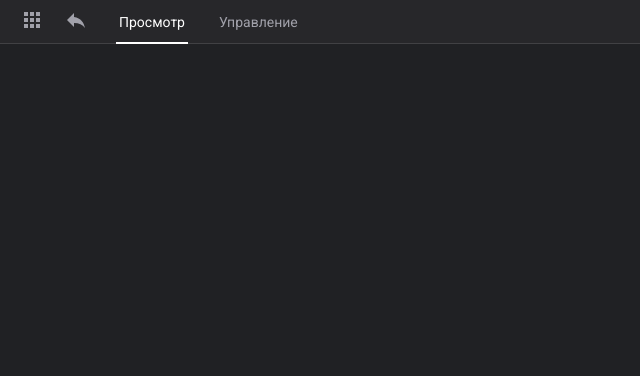
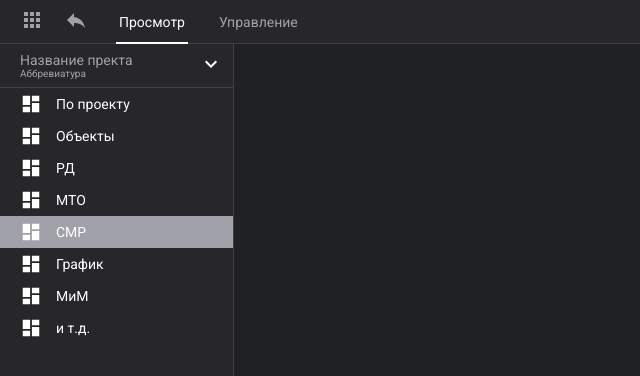
Before and after one commit to DevCoderGod/sws, a React (Create React App) app: page / in a window 1280 px wide. Shown: the top 376 px of the page, without its empty margins (0-640 px from the left). Built offline with nearby package versions, Linux system fonts and the light colour scheme.

Commit message:
add Navbar

```diff
--- a/src/App.module.scss
+++ b/src/App.module.scss
@@ -5,3 +5,8 @@
 	display: flex;
 	flex-direction: column;
 }
+
+.main {
+	flex-grow: 1;
+	display: flex;
+}
--- a/src/App.tsx
+++ b/src/App.tsx
@@ -1,11 +1,15 @@
 import React from 'react';
 import S from './App.module.scss';
 import { Header } from './components/Header'
+import { Navbar } from './components/Navbar'
 
 function App() {
   return (
     <div className={S.App}>
 		<Header/>
+		<div className={S.main}>
+			<Navbar/>
+		</div>
     </div>
   );
 }
--- /dev/null
+++ b/src/components/Navbar/Button.tsx
@@ -0,0 +1,18 @@
+import React from 'react'
+import S from './Navbar.module.scss'
+import cn from "classnames"
+import {Icon} from '../../icons'
+
+interface IProps {
+	title:string
+	active:boolean
+}
+
+export function Button(props:IProps) {
+	return (
+		<div className={cn(S.button, props.active && S.button_active)}>
+			<div className={S.icon}>{<Icon name='navPoint'/>}</div>
+			<div className={S.title}>{props.title}</div>
+		</div>
+	)
+}
--- /dev/null
+++ b/src/components/Navbar/Header.tsx
@@ -0,0 +1,15 @@
+import React from 'react'
+import S from './Navbar.module.scss'
+import {Icon} from '../../icons'
+
+export function Header() {
+	return (
+		<div className={S.header}>
+			<div className={S.title}>
+				<span>Название пректа</span>
+				<span className={S.subtitle}>Аббревиатура</span>
+			</div>
+			<div className={S.icon}><Icon name='v'/></div>
+		</div>
+	)
+}
--- /dev/null
+++ b/src/components/Navbar/Menu.tsx
@@ -0,0 +1,28 @@
+import React from 'react'
+import { Button } from './Button'
+
+const list = [
+	'По проекту',
+	'Объекты',
+	'РД',
+	'МТО',
+	'СМР',
+	'График',
+	'МиМ',
+	'и т.д.',
+]
+
+const active = 'СМР'
+
+export function Menu() {
+	return (
+		<>
+			{list.map((item) => {
+				return <Button
+					title = {item}
+					active = {item === active}
+				/>
+			})}
+		</>
+	)
+}
--- /dev/null
+++ b/src/components/Navbar/Navbar.module.scss
@@ -0,0 +1,48 @@
+.navbar {
+	width: 234px;
+	background-color: var(--background-color2);
+	border-right: 1px solid var(--border-color1);
+
+	.header {
+		height: 44px;
+		padding-left: 20px;
+		border-bottom: 1px solid var(--border-color1);
+
+		display: flex;
+		justify-content: space-between;
+		align-items: center;
+
+		.title {
+			display: flex;
+			flex-direction: column;
+			.subtitle {
+				font-size: 10px;
+			}
+		}
+
+		.icon {
+			margin-right: 10px;
+		}
+	}
+
+	.button {
+		height: 32px;
+		padding-left: 20px;
+
+		display: flex;
+		align-items: center;
+
+		&_active {
+			background-color: var(--text-color1);
+		}
+
+		.icon {
+			height: 22px;
+		}
+
+		.title {
+			margin-left: 14px;
+			color: var(--text-color2);
+		}
+	}
+}
--- /dev/null
+++ b/src/components/Navbar/Navbar.tsx
@@ -0,0 +1,13 @@
+import React from 'react'
+import S from './Navbar.module.scss'
+import { Header } from './Header'
+import { Menu } from './Menu'
+
+export function Navbar() {
+	return (
+		<div className={S.navbar}>
+			<Header/>
+			<Menu/>
+		</div>
+	)
+}
--- /dev/null
+++ b/src/components/Navbar/index.ts
@@ -0,0 +1 @@
+export * from './Navbar'
```
